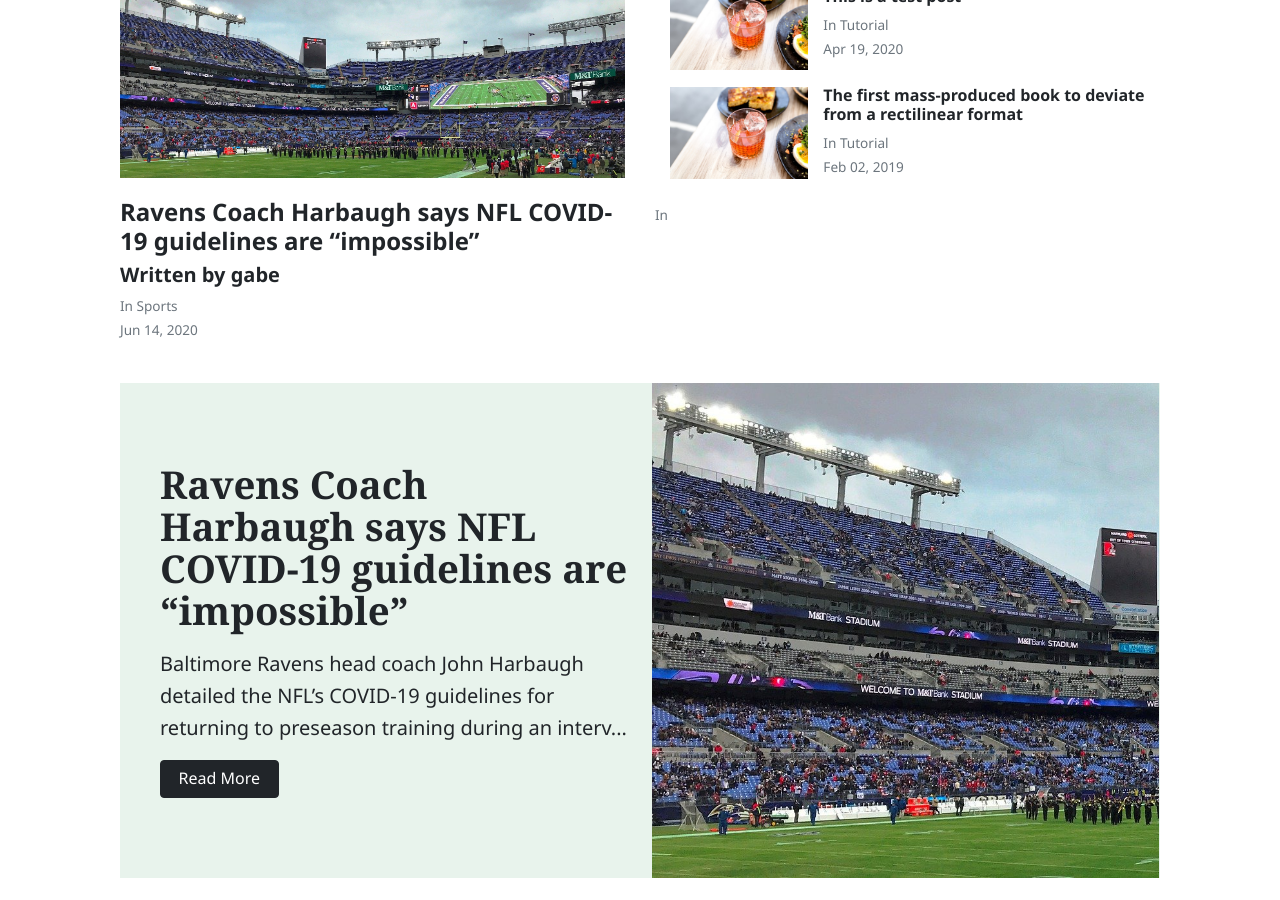
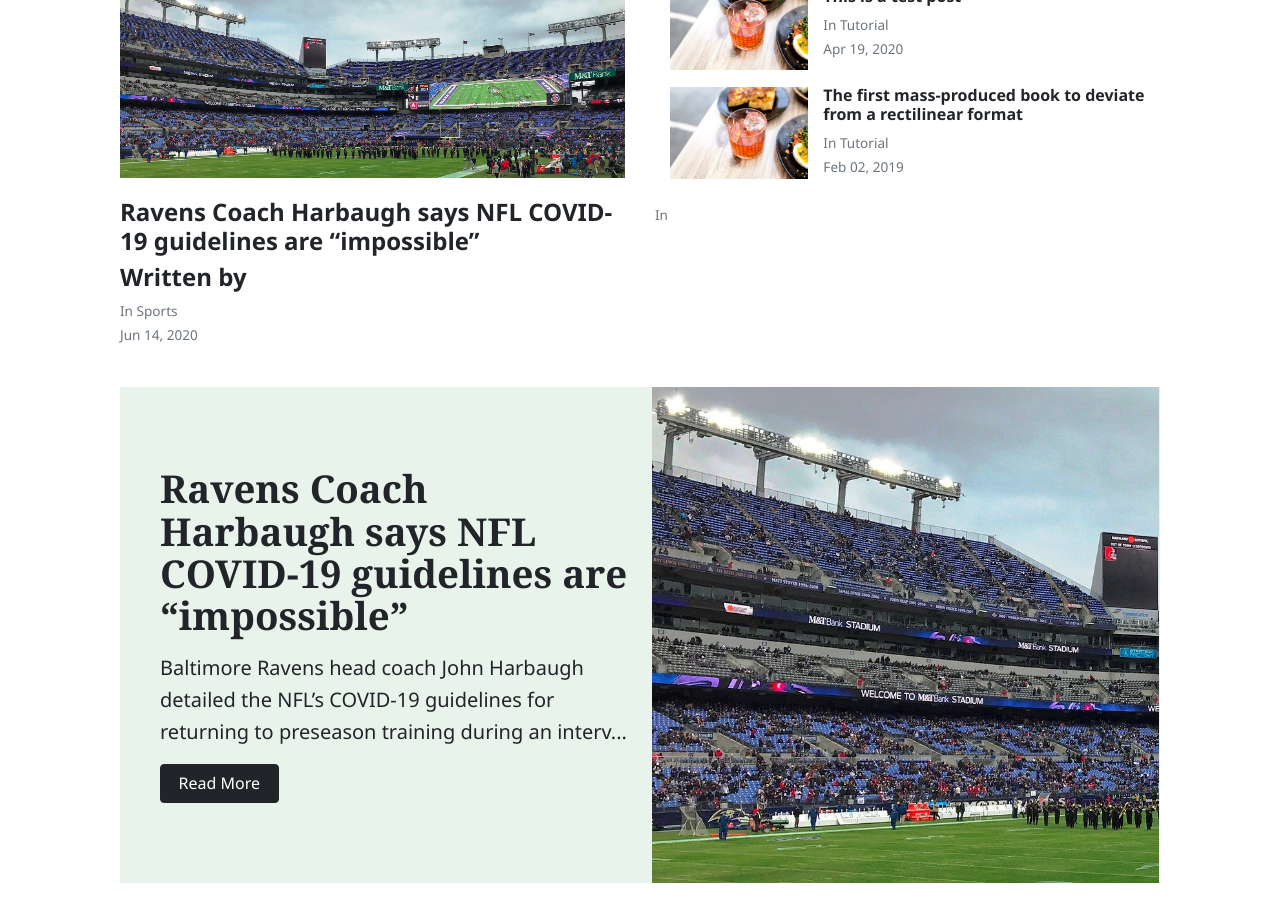
Before and after one commit to connormcdxc/The-LT-Sentinel, a Jekyll site: the page built from index.html, in a window 1280 px wide and 900 px high, scrolled down 517 px. Built offline with Jekyll 4.4.1, drawn with Linux system fonts in a browser that asks for light colours; nearby versions of some CDN libraries; some web fonts are replaced; the list of posts is cut into pages by our own code.

Commit message:
Update index.html

```diff
--- a/index.html
+++ b/index.html
@@ -35,9 +35,9 @@
     <!--<p class="excerpt">
         {{ latest_post.excerpt | strip_html | strip_newlines | truncate: 136 }}
     </p>-->
-    <h5 class="font-weight-bold">Written by
-        {{ latest_post.author }}
-        </h5>
+    <h4 class="font-weight-bold">Written by
+        {{ latest_post.author.name }}
+    </h4>
     <div>
         <small class="d-block text-muted">
             In <span class="catlist">
```
